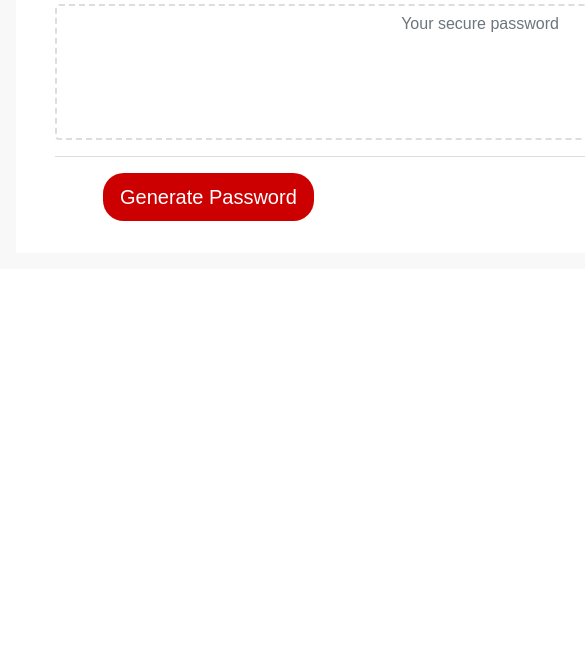
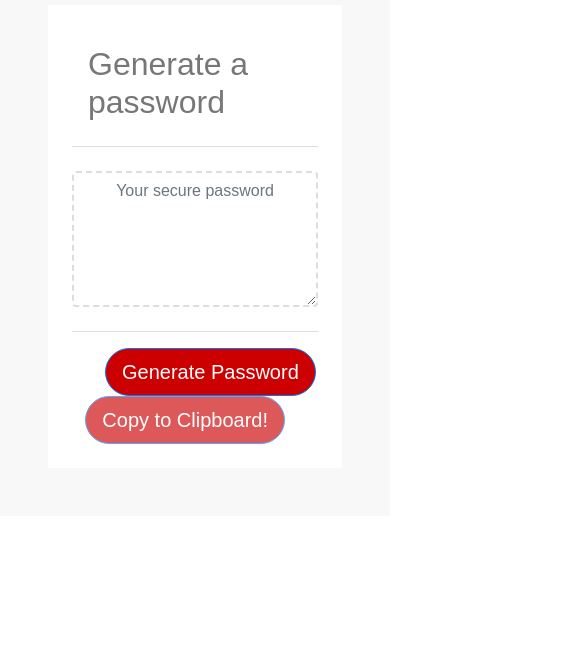
Before and after one commit to Graphicaction/pass_generator, a plain HTML site: page index.html in a window 390 px wide. Shown: the part 179-844 px from the top of the page, 585 px wide, since content can reach past the window. Drawn offline with nearby package versions, Linux system fonts and the light colour scheme.

Commit message:
Responsive password generator

```diff
--- /dev/null
+++ b/assets/css/reset.css
@@ -0,0 +1,49 @@
+/* http://meyerweb.com/eric/tools/css/reset/
+   v2.0 | 20110126
+   License: none (public domain)
+*/
+
+html, body, div, span, applet, object, iframe,
+h1, h2, h3, h4, h5, h6, p, blockquote, pre,
+a, abbr, acronym, address, big, cite, code,
+del, dfn, em, img, ins, kbd, q, s, samp,
+small, strike, strong, sub, sup, tt, var,
+b, u, i, center,
+dl, dt, dd, ol, ul, li,
+fieldset, form, label, legend,
+table, caption, tbody, tfoot, thead, tr, th, td,
+article, aside, canvas, details, embed,
+figure, figcaption, footer, header, hgroup,
+menu, nav, output, ruby, section, summary,
+time, mark, audio, video {
+	margin: 0;
+	padding: 0;
+	border: 0;
+	vertical-align: baseline;
+}
+/* HTML5 display-role reset for older browsers */
+article, aside, details, figcaption, figure,
+footer, header, hgroup, menu, nav, section {
+	display: block;
+}
+html {
+	height: 100%;
+}
+body {
+	display: flex;
+}
+ol, ul {
+	list-style: none;
+}
+blockquote, q {
+	quotes: none;
+}
+blockquote:before, blockquote:after,
+q:before, q:after {
+	content: '';
+	content: none;
+}
+table {
+	border-collapse: collapse;
+	border-spacing: 0;
+}
--- a/assets/css/style.css
+++ b/assets/css/style.css
@@ -1,57 +1,22 @@
-/* Global and index page style setting goes down  */
-html, body {
-    height: 100%;
-}
-
-body {
-    padding: 0;
-    margin: 0;
-}
-
-/* For header of all the pages: */
 .heading {
-
     font-family: 'Georgia', Times, 'Times New Roman', serif;
     color: #444444;
-    padding: 0.5rem;
 }
-
-/* setting body width to 960px */
-.container{
-    width: 80%;
-    margin: 0 auto;
+.main{
     background: #ffffff;
     color: #777777;
     font-family: 'Arial', 'Helvetica Neue', Helvetica, sans-serif;
-    padding-bottom: 20px;
-    padding: 0.5rem;
-    box-shadow: #777777;
 }
-.main{
-   background-color: #f8f8f8;
-   padding: 1rem;
-   width: 960px;
-   margin: 0 auto;
-}
-form {
-    padding: 1.5rem;
-}
-
-h2 {
-    padding: 0.5rem;
+.container-fluid{
+    background-color: #f8f8f8;
 }
 .textArea {
-    padding-top: 1rem;
-    padding-bottom: 1rem;
     border-top: 1px solid #dddddd;
     border-bottom: 1px solid #dddddd;
 }
 #formTextarea {
     border: 0.15rem dashed #dddddd;
 }
-
 .btn {
     background-color: #cc0000 !important;
-    border-radius: 1.3rem !important;
-    color: #ffffff !important;
 }
--- a/assets/javascript/passGen.js
+++ b/assets/javascript/passGen.js
@@ -6,10 +6,11 @@ function getPassword(len, charset) {
   return password;
 }
 
-function generate() {
+function validateInput() {
   var length = prompt("Enter the length of the password:");
-   while(length && (length < 8 || length > 128)) {
-    alert("Please enter password length between 8 and 128!");
+
+   while(isNaN(length) || length < 8 || length > 128) {
+    alert("Please enter valid password length between 8 and 128!");
     length = prompt("Enter the length of the password:");
   }
   var specialChar = confirm("Do you want special charaters in your password?");
--- a/index.html
+++ b/index.html
@@ -1,44 +1,53 @@
 <!DOCTYPE html>
 <html>
     <head>
+        <meta name="viewport" content="width=device-width, initial-scale=1, shrink-to-fit=no">
         <title>
             Password Generator!
         </title>
         <link rel="stylesheet" href="assets/css/style.css">
+        <link rel="stylesheet" href="assets/css/reset.css">
         <script type="text/javascript" src="assets/javascript/passGen.js"></script>
         <link rel="stylesheet" href="https://stackpath.bootstrapcdn.com/bootstrap/4.4.1/css/bootstrap.min.css" integrity="sha384-Vkoo8x4CGsO3+Hhxv8T/Q5PaXtkKtu6ug5TOeNV6gBiFeWPGFN9MuhOf23Q9Ifjh" crossorigin="anonymous">
     </head>
 
     <body>
-        <section class="main">
-            <div class="heading text-center">
+        <div class="container-fluid p-5">
+            <div class="heading p-3 text-center">
                 <h1>Password Generator</h1>
             </div>
-            <div class="container">
+            <div class="main p-4">
                 <form>
                     <div class="form-group">
-                      <label class="h2" for="FormControlTextarea">Generate a password</label>
-                      <div class="textArea">
-                        <textarea class="form-control text-center" rows="5" id="formTextarea" rows="3" placeholder="Your secure password"></textarea>
-                      </div>
-
+                        <div class="row">
+                            <div class="col col-sm-12 col-md-12 col-lg-12">
+                                <label class="h2 p-3" for="FormControlTextarea">Generate a password</label>
+                            </div>
+                        </div>
+                        <div class="row">
+                            <div class="col col-sm-12 col-md-12 col-lg-12">
+                                <div class="textArea pt-4 pb-4">
+                                    <textarea class="form-control text-center" rows="5" id="formTextarea" rows="3" placeholder="Your secure password"></textarea>
+                                </div>
+                            </div>
+                        </div>
                     </div>
 
                     <div class="row">
-                        <div class="col-8">
-                            <div class="px-5">
-                                <button type="button" class="btn btn-lg" onclick="generate()">Generate Password</button>
-                            </div>
+                        <div class="col col-sm-6 col-md-6 col-lg-8 d-flex justify-content-start pl-5">
+                            <!-- <div class="px-5"> -->
+                                <button type="button" class="btn rounded-pill btn-primary btn-lg" onclick="validateInput()">Generate Password</button>
+                            <!-- </div> -->
                         </div>
-                        <div class="col-4">
-                             <div class="px-4">
-                                <button type="button" id="copyBtn" class="btn btn-lg" onclick="myFunction()" disabled>Copy to Clipboard!</button>
-                             </div>
+                        <div class="col col-sm-6 col-md-6 col-lg-4 d-flex justify-content-end pr-5">
+                             <!-- <div class="px-4">  -->
+                                <button type="button" id="copyBtn" class="btn rounded-pill  btn-primary btn-lg" onclick="myFunction()" disabled>Copy to Clipboard!</button>
+                             <!-- </div>  -->
                         </div>
                     </div>
                 </form>
             </div>
-        </section>
+        </div>
 
     <!-- jQuery, javascript file for the Bootstrap's javascript file to function -->
 
@@ -49,8 +58,3 @@
     </body>
 
 </html>
-
-<!-- <div class="row mx-md-n5">
-    <div class="col px-md-5"><div class="p-3 border bg-light">Custom column padding</div></div>
-    <div class="col px-md-5"><div class="p-3 border bg-light">Custom column padding</div></div>
-  </div> -->
```
